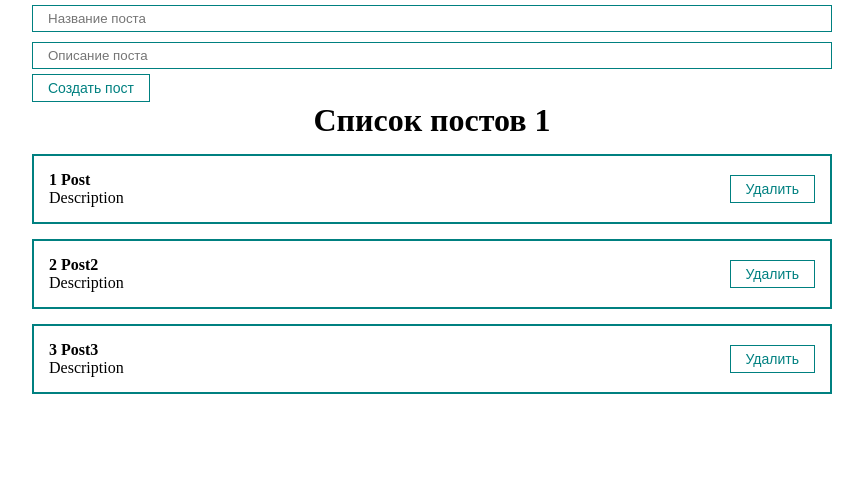
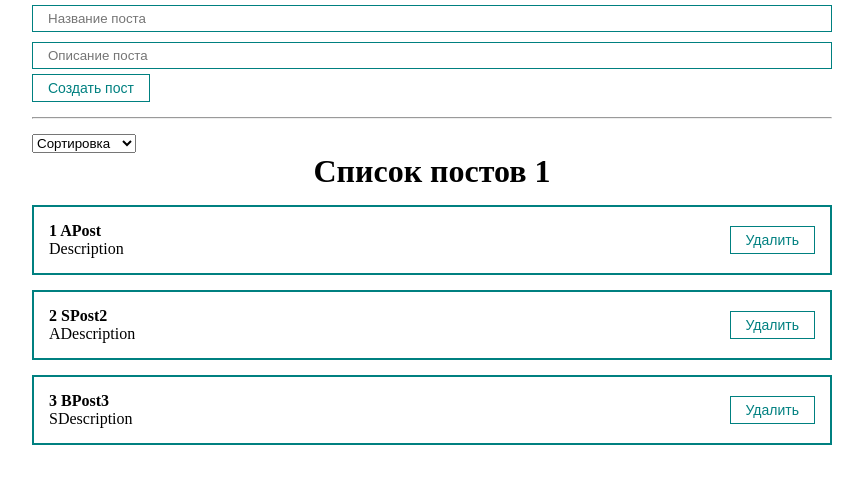
Before and after one commit to Timaks/pro_react, a React (Create React App) app: page / in a window 1280 px wide. Shown: the top 484 px of the page, without its empty margins (208-1071 px from the left). Built offline with nearby package versions, Linux system fonts and the light colour scheme; the HTML template or start-up script is replaced by a standard one.

Commit message:
Сортировка. Выпадающий список

```diff
--- a/src/App.js
+++ b/src/App.js
@@ -7,14 +7,17 @@
 import MyButton from "./components/UI/button/MyButton";
 import MyInput from "./components/UI/input/MyInput";
 import PostForm from "./components/PostForm";
+import MySelect from "./components/UI/select/MySelect";
 
 function App() {
   const [posts, setPosts] = useState([
-    {id: 1, title: 'Post', body: 'Description'},
-    {id: 2, title: 'Post2', body: 'Description'},
-    {id: 3, title: 'Post3', body: 'Description'}
+    {id: 1, title: 'APost', body: 'Description'},
+    {id: 2, title: 'SPost2', body: 'ADescription'},
+    {id: 3, title: 'BPost3', body: 'SDescription'}
   ]);
 
+//двустороннее связывание
+const [selectedSort, setSelectedSort] = useState('')
 
 const createPost = (newPost) => {
   // изменяем состояние, к постам добавляем новый пост
@@ -26,12 +29,28 @@
   setPosts(posts.filter(p => p.id !== post.id))
 }
 
-
+const sortPosts = (sort) => {
+    setSelectedSort(sort);
+    //передаем отсортированный массив, делаем копию и мутируем копию
+    setPosts([...posts].sort((a, b) => a[sort].localeCompare(b[sort])))
+}
   return (
     <div className="App">
       {/* передаем ф-ию обратного вызова */}
       <PostForm create={createPost}/>
-
+    <hr style={{margin: '15px 0'}}/>
+      <div>
+          <MySelect
+              value={selectedSort}
+              // опция что выбрал пользователь
+              onChange={sortPosts}
+              defaultValue="Сортировка"
+              options={[
+                {value: 'title', name: 'По названию'},
+                {value: 'body', name: 'По описанию'},
+              ]}
+          />
+      </div>
     {/* условная отрисовка */}
       {posts.length !==0
         ? <PostList remove={removePost} posts={posts} title="Список постов 1"/>
--- a/src/components/PostItem.jsx
+++ b/src/components/PostItem.jsx
@@ -2,7 +2,7 @@
 import MyButton from "./UI/button/MyButton";
 
 const PostItem = (props) => {
-    console.log(props);
+    // console.log(props);
     return (
         <div className="post">
         <div className="post__content">
--- /dev/null
+++ b/src/components/UI/select/MySelect.jsx
@@ -0,0 +1,19 @@
+import React from "react";
+
+const MySelect = ({options, defaultValue, value, onChange}) => {
+    return (
+        <select
+            value={value}
+            onChange={event => onChange(event.target.value)}
+        >
+            <option disabled value="">{defaultValue}</option>
+            {options.map(option =>
+                    <option key={option.value} value={option.value}>
+                        {option.name}
+                    </option>
+                )}
+        </select>
+    )
+}
+
+export default MySelect;
```
